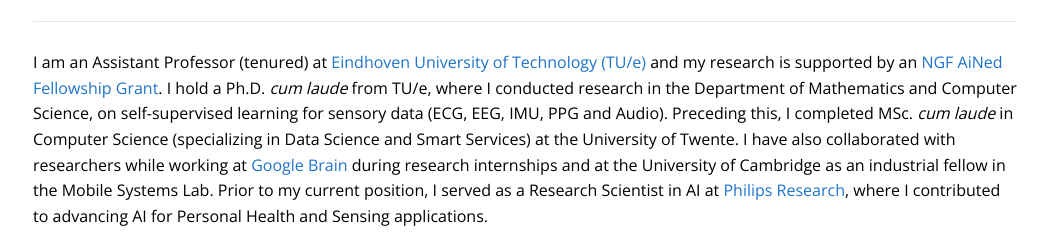
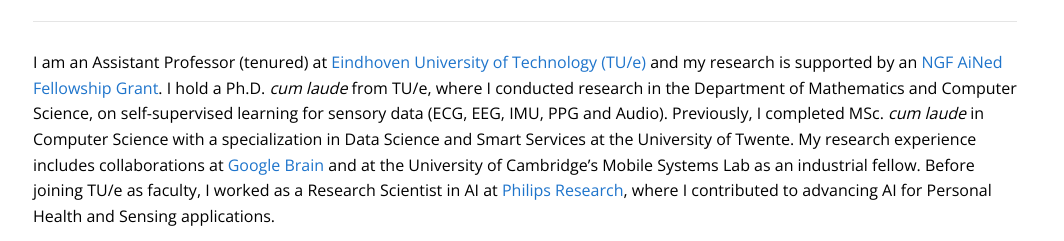
Before and after one commit to aqibsaeed/aqibsaeed.github.io, a website: page index.html in a window 1280 px wide. Shown: the part 287-528 px from the top of the page, without its empty margins (115-1179 px from the left). Drawn offline with nearby package versions, Linux system fonts and the light colour scheme.

Commit message:
Update index.html

```diff
--- a/index.html
+++ b/index.html
@@ -29,7 +29,7 @@
 <!-- 	<a href="https://www.tue.nl/en" target="_blank">Eindhoven University of Technology</a>  -->
 <dt-byline class="l-page mb-15" id="authors_section">
 <div class="byline">
-<p>I am an Assistant Professor (tenured) at <a class="link-colored" href="https://www.tue.nl/en" target="_blank">Eindhoven University of Technology (TU/e)</a> and my research is supported by an <a href="https://www.nwo.nl/en/researchprogrammes/national-growth-fund/ained/ained-fellowship-grants" target="_blank" class="link-colored">NGF AiNed Fellowship Grant</a>. I hold a Ph.D. <i>cum laude</i> from TU/e, where I conducted research in the <a href="https://www.tue.nl/en/our-university/departments/mathematics-and-computer-science">Department of Mathematics and Computer Science</a>, on self-supervised learning for sensory data (ECG, EEG, IMU, PPG and Audio). Preceding this, I completed MSc. <i>cum laude</i> in Computer Science (specializing in Data Science and Smart Services) at the <a href="https://www.utwente.nl/en/">University of Twente</a>. I have also collaborated with researchers while working at <span class="link-colored">Google Brain</span> during research internships and at the <a href="https://www.cst.cam.ac.uk/">University of Cambridge</a> as an industrial fellow in the <a href="https://mobile-systems.cl.cam.ac.uk/index.html">Mobile Systems Lab</a>. Prior to my current position, I served as a Research Scientist in AI at <a class="link-colored" href="https://www.research.philips.com/">Philips Research</a>, where I contributed to advancing AI for Personal Health and Sensing applications.</p>
+<p>I am an Assistant Professor (tenured) at <a class="link-colored" href="https://www.tue.nl/en" target="_blank">Eindhoven University of Technology (TU/e)</a> and my research is supported by an <a href="https://www.nwo.nl/en/researchprogrammes/national-growth-fund/ained/ained-fellowship-grants" target="_blank" class="link-colored">NGF AiNed Fellowship Grant</a>. I hold a Ph.D. <i>cum laude</i> from TU/e, where I conducted research in the <a href="https://www.tue.nl/en/our-university/departments/mathematics-and-computer-science">Department of Mathematics and Computer Science</a>, on self-supervised learning for sensory data (ECG, EEG, IMU, PPG and Audio). Previously, I completed MSc. <i>cum laude</i> in Computer Science with a specialization in Data Science and Smart Services at the <a href="https://www.utwente.nl/en/">University of Twente</a>. My research experience includes collaborations at <span class="link-colored">Google Brain</span> and at the <a href="https://www.cst.cam.ac.uk/">University of Cambridge's</a> <a href="https://mobile-systems.cl.cam.ac.uk/index.html">Mobile Systems Lab</a> as an industrial fellow. Before joining TU/e as faculty, I worked as a Research Scientist in AI at <a class="link-colored" href="https://www.research.philips.com/">Philips Research</a>, where I contributed to advancing AI for Personal Health and Sensing applications.</p>
 <!-- <p class="box"><strong>I am actively looking for highly motivated PhD students with a strong background in Computer Science and Mathematics to work with me, focusing on Decentralized AI, Data-Centric ML, and Audio Understanding with applications in Healthcare.</strong></p>-->
 <!-- <p>Book a 1-on-1 session with me to discuss research opportunities, deep tech, studying abroad, career goals, or mastering time management: <a class="link-colored" href="https://mentoga.com/aaqibsaeed">Book Call!</a></p> -->
 </div>
```
